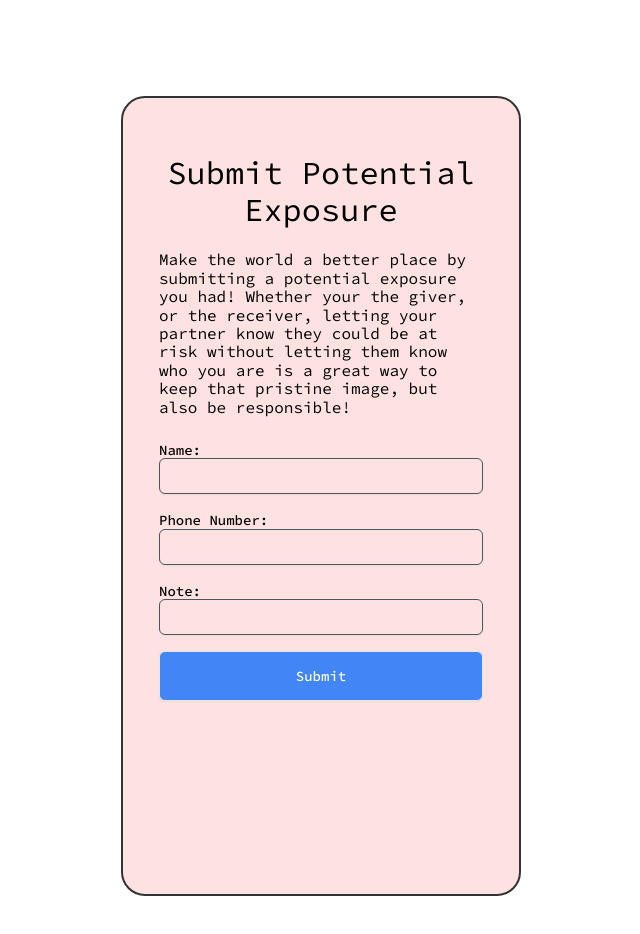
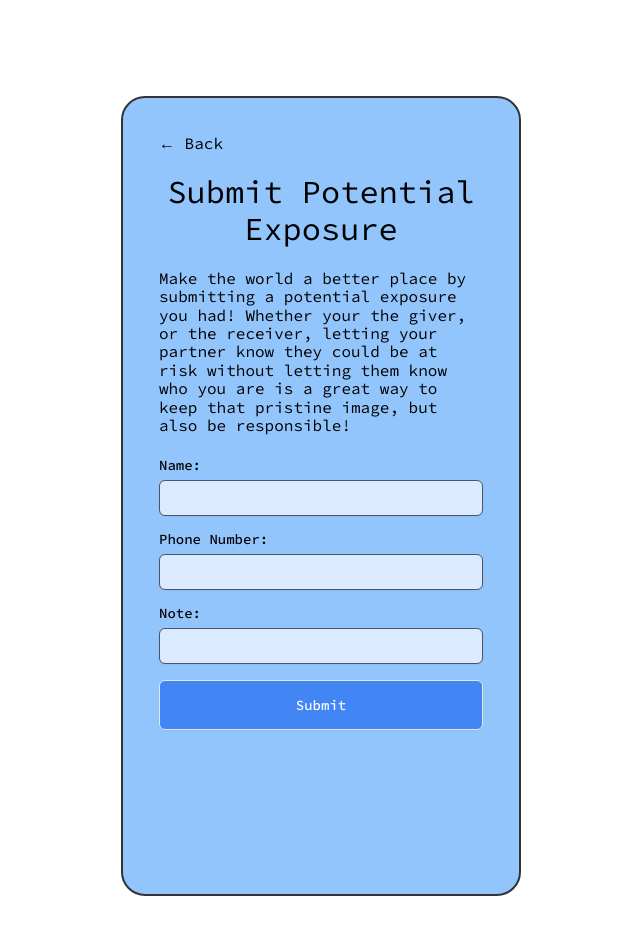
Before and after one commit to jarrensj/sti, a Next.js app: page /submit in a window 1280 px wide. Shown: the top 934 px of the page, without its empty margins (319-959 px from the left). Built offline with nearby package versions, Linux system fonts and the light colour scheme; no server answers.

Commit message:
style with lightblue color scheme.

```diff
--- a/app/page.tsx
+++ b/app/page.tsx
@@ -7,14 +7,14 @@ export default function Home() {
       <div className="container bg-blue-300">
         <h1>Tracker</h1>
         <p className="mb-6">
-          Welcome! We're helping you reduce the risk of sti transmission, in
-          turn helping you stay healthy and, last but not least, MAKE THE WORLD
-          A BETTER PLACE.
+          Welcome! We&apos;re helping you reduce the risk of sti transmission,
+          in turn helping you stay healthy and, last but not least, MAKE THE
+          WORLD A BETTER PLACE.
         </p>
         <ul className="flex flex-col gap-4">
           <li>
             <Link
-              className="block bg-red-100 text-center max-w-sm rounded-lg shadow-lg bg-white p-12  border border-gray-200 dark:border-gray-700"
+              className="block bg-blue-100 text-center max-w-sm rounded-lg shadow-lg p-12  border border-gray-200 dark:border-gray-700"
               href="/submit"
             >
               Submit An Exposure
@@ -22,7 +22,7 @@ export default function Home() {
           </li>
           <li>
             <Link
-              className="block  bg-red-300 text-center max-w-sm rounded-lg shadow-lg bg-white p-12  border border-gray-200 dark:border-gray-700"
+              className="block  bg-blue-100 text-center max-w-sm rounded-lg shadow-lg p-12  border border-gray-200 dark:border-gray-700"
               href="/check"
             >
               Check Your Exposure
--- a/components/Form.tsx
+++ b/components/Form.tsx
@@ -39,10 +39,10 @@ const Form = () => {
   return (
     <div>
       <form onSubmit={handleSubmit}>
-        <div className="mb-4">
+        <div className="flex flex-col gap-2">
           <Label htmlFor="name">Name:</Label>
           <Input
-            className="mb-4 border-gray-600"
+            className="mb-4 border-gray-600 bg-blue-100"
             type="text"
             id="name"
             value={name}
@@ -50,10 +50,10 @@ const Form = () => {
             required
           />
         </div>
-        <div className="mb-4">
+        <div className="flex flex-col gap-2">
           <Label htmlFor="phoneNumber">Phone Number:</Label>
           <Input
-            className="mb-4 border-gray-600"
+            className="mb-4 border-gray-600 bg-blue-100"
             type="text"
             id="phoneNumber"
             value={phoneNumber}
@@ -61,10 +61,10 @@ const Form = () => {
             required
           />
         </div>
-        <div className="mb-4">
+        <div className="flex flex-col gap-2">
           <Label htmlFor="note">Note:</Label>
           <Input
-            className="mb-4 border-gray-600"
+            className="mb-4 border-gray-600 bg-blue-100"
             type="text"
             id="note"
             value={note}
--- a/components/OTPGenerator.tsx
+++ b/components/OTPGenerator.tsx
@@ -1,6 +1,4 @@
 import { useState, useEffect } from "react";
-
-import Results from "./results";
 
 import { Label } from "@/components/ui/label";
 import { Input } from "@/components/ui/input";
@@ -83,19 +81,21 @@ const OTPGenerator: React.FC<ChildProps> = ({ updateVerifiedUser }) => {
 
   return (
     <>
-      {!otpSent ? (
-        <div>
+      {/* {!otpSent ? ( */}
+      <>
         <form onSubmit={handleSendOTP}>
-            <div>
+          <div className="flex flex-col gap-2">
             <Label htmlFor="tel">Phone Number: </Label>
             <Input
-                className="mb-4 border-gray-600"
+              className="mb-4 border-gray-600 bg-blue-100"
               type="tel"
               id="tel"
               value={phone}
               onChange={(e) => setPhone(e.target.value)}
+              autoComplete="false"
               required
             />
+          </div>
           <Button
             type="submit"
             disabled={isLoading}
@@ -103,16 +103,15 @@ const OTPGenerator: React.FC<ChildProps> = ({ updateVerifiedUser }) => {
           >
             {isLoading ? "Sending..." : "Send OTP"}
           </Button>
-            </div>
         </form>
-        </div>
-      ) : (
-        <div>
+      </>
+      {/* ) : ( */}
+      <>
         <form onSubmit={handleVerifyOTP}>
-            <div>
+          <div className="flex flex-col gap-2">
             <Label htmlFor="otp">Enter OTP: </Label>
             <Input
-                className="mb-4 border-gray-600"
+              className="mb-4 border-gray-600 bg-blue-100"
               type="text"
               id="otp"
               value={otp}
@@ -128,9 +127,9 @@ const OTPGenerator: React.FC<ChildProps> = ({ updateVerifiedUser }) => {
             {isLoading ? "Verifying..." : "Verify OTP"}
           </Button>
         </form>
-        </div>
-      )}
-      {message && <Results message={message} />}
+      </>
+      {/* )} */}
+      <div className="my-3">{message}</div>
     </>
   );
 };
--- a/components/User.tsx
+++ b/components/User.tsx
@@ -1,31 +1,34 @@
-'use client'
+"use client";
 
-import React, { useState, useEffect } from 'react';
-import { createClient } from '@supabase/supabase-js'
+import React, { useState, useEffect } from "react";
+import { createClient } from "@supabase/supabase-js";
 
-const supabaseUrl = process.env.NEXT_PUBLIC_SUPABASE_URL || ""
-const supabaseKey = process.env.NEXT_PUBLIC_SUPABASE_KEY || ""
-const supabase = createClient(supabaseUrl, supabaseKey)
+const supabaseUrl = process.env.NEXT_PUBLIC_SUPABASE_URL || "";
+const supabaseKey = process.env.NEXT_PUBLIC_SUPABASE_KEY || "";
+const supabase = createClient(supabaseUrl, supabaseKey);
 
-async function getNotes(user:string) {
+async function getNotes(user: string) {
   try {
-    let { data: notes, error } = await supabase.from('notes').select('*').eq('phone_number', user);
+    let { data: notes, error } = await supabase
+      .from("notes")
+      .select("*")
+      .eq("phone_number", user);
     console.log(notes);
     if (error) {
       throw error;
     }
     return notes;
   } catch (error) {
-    console.error('Error fetching notes:', error);
+    console.error("Error fetching notes:", error);
     return [];
   }
 }
 
-const User = ({ user }: UserProps ) => {
+const User = ({ user }: UserProps) => {
   const [notes, setNotes] = useState<any[] | null>([]);
 
   useEffect(() => {
-    async function fetchNotes(user:string) {
+    async function fetchNotes(user: string) {
       const notesData = await getNotes(user);
       setNotes(notesData);
     }
@@ -33,12 +36,14 @@ const User = ({ user }: UserProps ) => {
   }, [user]);
 
   return (
-    <div>
-      <h1>Hi {user}</h1>
+    <div className="bg-blue-100 rounded-md p-6">
+      <h1 className="mt-0">Hi {user}</h1>
       <h2>Notes:</h2>
       <ul>
         {notes?.map((note, index) => (
-          <li key={index}>{note.note}</li>
+          <li className="my-3" key={index}>
+            {note.note}
+          </li>
         ))}
       </ul>
     </div>
--- a/pages/api/generateOTP.js
+++ b/pages/api/generateOTP.js
@@ -3,9 +3,7 @@ import twilio from "twilio";
 import bcrypt from "bcryptjs";
 import { MongoClient } from "mongodb";
 
-
 export default async function handler(req, res) {
-
   if (req.method !== "POST") {
     return res.status(405).end(); // Method Not Allowed
   }
@@ -23,13 +21,13 @@ export default async function handler(req, res) {
   );
 
   try {
+    console.log(otp);
     // Send the OTP via SMS
     await client.messages.create({
       body: `Your OTP is: ${otp}`,
       from: process.env.NEXT_PUBLIC_TWILIO_PHONE_NUMBER, // your Twilio number
       to: req.body.phone, // your user's phone number
     });
-
 
     // Store the hashed OTP in the database along with the phone number and expiry time
     const mongoClient = new MongoClient(process.env.NEXT_PUBLIC_MONGODB_URI);
@@ -38,7 +36,7 @@ export default async function handler(req, res) {
     await otps.insertOne({
       phone: req.body.phone,
       otp: hashedOtp,
-      expiry: 0
+      expiry: 0,
     });
     await mongoClient.close();
 
--- a/pages/check.tsx
+++ b/pages/check.tsx
@@ -1,6 +1,7 @@
 import { useState } from "react";
 import OTPGenerator from "../components/OTPGenerator";
 import User from "../components/User";
+import Link from "next/link";
 
 import { Source_Code_Pro } from "next/font/google";
 const scp = Source_Code_Pro({ subsets: ["latin"] });
@@ -15,13 +16,21 @@ export default function Check() {
   return (
     <main className="flex min-h-screen flex-col items-center p-24">
       <div className={scp.className}>
-        <div className="container bg-red-300">
+        <div className="container bg-blue-300">
+          <div id="header">
+            <Link href="/">← Back</Link>
+          </div>
           <h1>Check Exposure Notifications</h1>
           <p className="mb-6">
             Make the world a better place by checking if you were potentially
-            exposed to an sti risk! As the saying goes, it's better to be safe
-            than sorry! And don't forget, we are MAKING THE WORLD A BETTER
-            PLACE!
+            exposed to an sti risk! As the saying goes, it&apos;s better to be
+            safe than sorry!
+          </p>
+          <p className="mb-6">
+            Everyone can&apos;t just randomly check on someone&apos;s potential
+            exposure so you&apos;ll have to verify your phone number before
+            proceeding! Enter your phone number below to get a one time password
+            that you&apos;ll enter to get access to your notifications!
           </p>
           <OTPGenerator updateVerifiedUser={updateVerifiedUser} />
           <User user={verifiedUser} />
--- a/pages/submit.tsx
+++ b/pages/submit.tsx
@@ -9,7 +9,11 @@ export default function Submit() {
   return (
     <main className="flex min-h-screen flex-col items-center p-24">
       <div className={scp.className}>
-        <div className="container bg-red-100">
+        <div className="container bg-blue-300">
+          <div id="header">
+            <Link href="/">← Back</Link>
+          </div>
+
           <h1>Submit Potential Exposure</h1>
           <p className="mb-6">
             Make the world a better place by submitting a potential exposure you
```
Also changed, not shown: diff.txt (added). Lines whose indentation alone changed are shown as unchanged.
